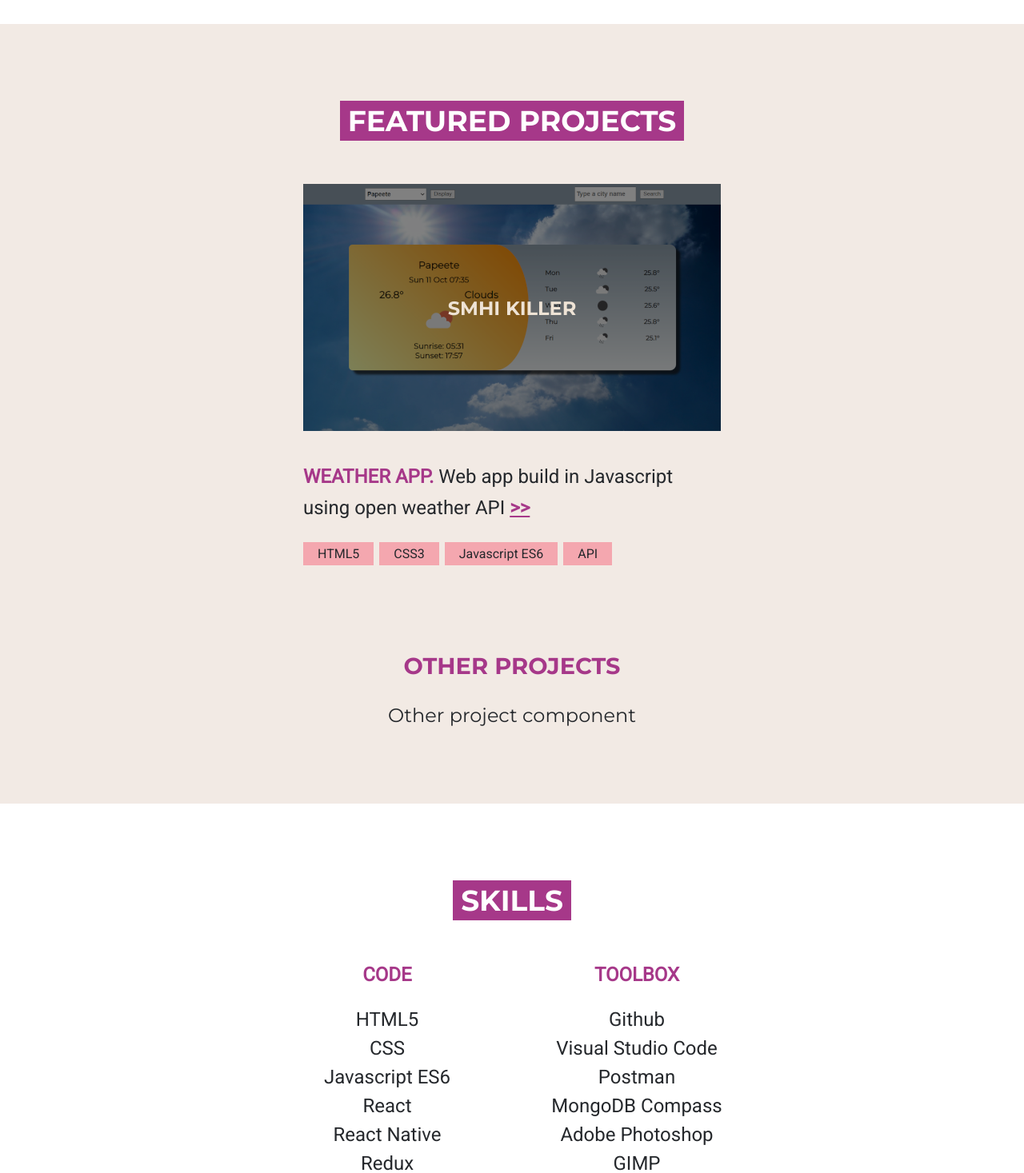
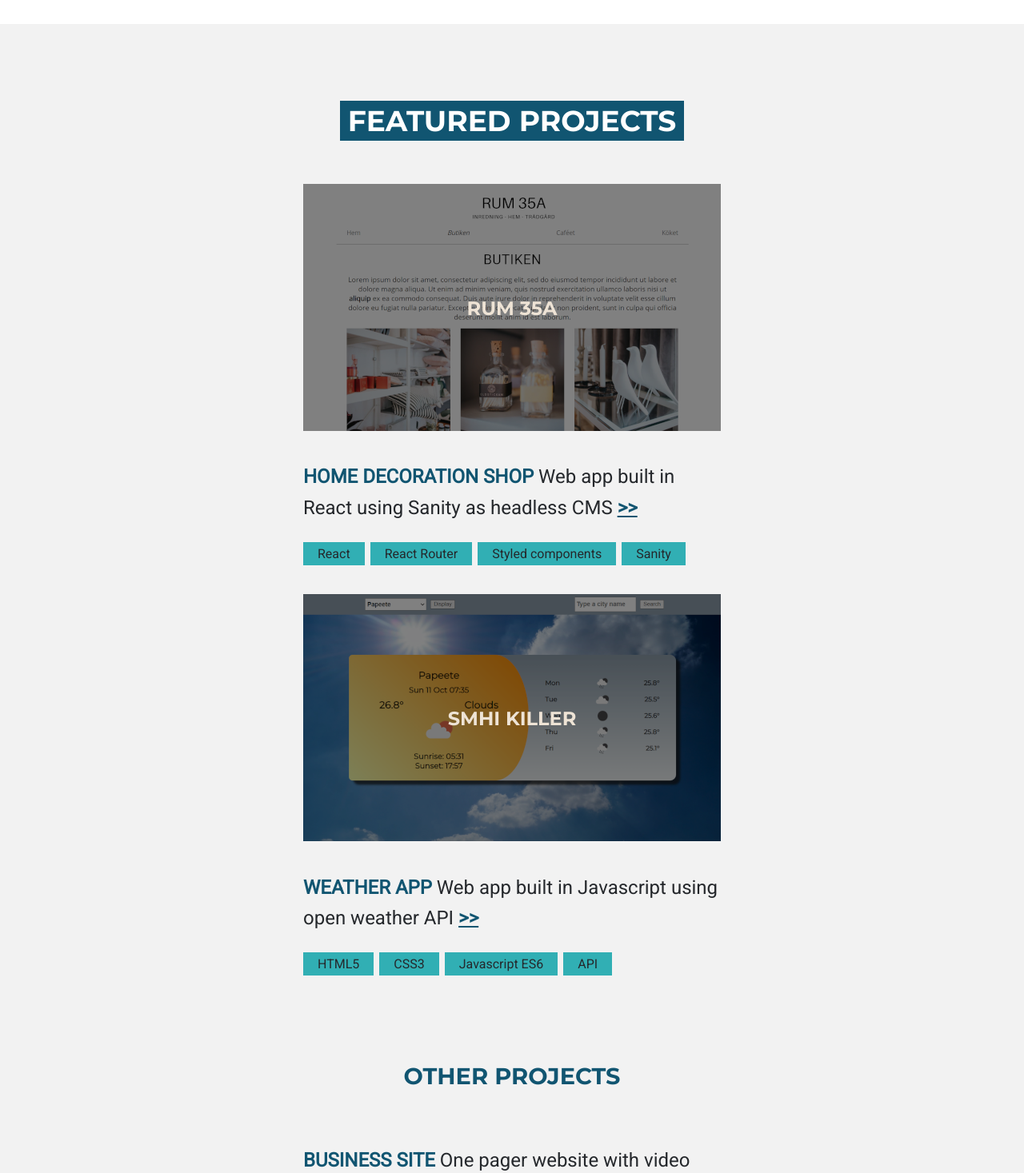
Before and after one commit to MindstormingAB/my-react-portfolio, a React (Create React App) app: page / in a window 1280 px wide. Shown: the part 1330-2797 px from the top of the page at 80% size. Built offline with nearby package versions, Linux system fonts and the light colour scheme.

Commit message:
Potfolio components

```diff
--- a/src/App.js
+++ b/src/App.js
@@ -1,5 +1,7 @@
 import React from "react";
 import { ThemeProvider } from "styled-components";
+
+import data from "./assets/data.json";
 
 import GlobalStyles from "./lib/global";
 import theme from "./lib/theme";
@@ -13,6 +15,8 @@ import Footer from "./components/Footer";
 
 import { StyledContainer } from "./lib/styling";
 
+const projectsData = data.projects;
+
 const App = () => {
   return (
     <ThemeProvider theme={theme}>
@@ -21,7 +25,7 @@ const App = () => {
       <StyledContainer>
         <About />
         <Tech />
-        <Projects />
+        <Projects projectsData={projectsData}/>
         <Skills />
         <More />
       </StyledContainer>
--- /dev/null
+++ b/src/assets/data.json
@@ -0,0 +1,54 @@
+{
+  "projects": [
+    {
+      "title": "Rum 35A",
+      "short_description": "Home decoration shop",
+      "long_description": "Web app built in React using Sanity as headless CMS",
+      "image_urls": {
+        "small": "rum35a-303.png",
+        "large": "rum35a-522.png"
+      },
+      "href": "https://rum-35a.netlify.app/",
+      "tags": [
+        "React",
+        "React Router",
+        "Styled components",
+        "Sanity"
+      ],
+      "featured": true
+    },
+    {
+      "title": "SMHI Killer",
+      "short_description": "Weather App",
+      "long_description": "Web app built in Javascript using open weather API",
+      "image_urls": {
+        "small": "weather-app-303.png",
+        "large": "weather-app-522.png"
+      },
+      "href": "https://smhi-killer.netlify.app/",
+      "tags": [
+        "HTML5",
+        "CSS3",
+        "Javascript ES6",
+        "API"
+      ],
+      "featured": true
+    },
+    {
+      "title": "Happy Buddy Dog Day Care",
+      "short_description": "Business Site",
+      "long_description": "One pager website with video header, signup form and accordion",
+      "image_urls": {
+        "small": "",
+        "large": ""
+      },
+      "href": "https://happy-buddy.netlify.app/",
+      "tags": [
+        "HTML5",
+        "CSS3",
+        "Javascript ES6"
+      ],
+      "featured": false
+    }
+  ]
+}
--- a/src/components/Projects.js
+++ b/src/components/Projects.js
@@ -1,18 +1,23 @@
 import React from "react";
 import { StyledSection, StyledTitle, StyledSubTitle, ProjectsContainer } from "../lib/styling";
-import FeaturedProject from "./projects/FeaturedProject";
-import OtherProject from "./projects/OtherProject";
+import Project from "./projects/Project";
+// import OtherProject from "./projects/ProjectThumbnail";
 
-const Projects = () => {
+const Projects = ({ projectsData }) => {
+  const featuredProjects = projectsData.filter(item => item.featured);
+  const otherProjects = projectsData.filter(item => !item.featured);
+  console.log(featuredProjects);
+  console.log(otherProjects);
+
   return (
     <StyledSection>
       <StyledTitle>Featured projects</StyledTitle>
       <ProjectsContainer>
-        <FeaturedProject />
+        <Project projectsData={featuredProjects}/>
       </ProjectsContainer>
       <StyledSubTitle>Other projects</StyledSubTitle>
       <ProjectsContainer>
-        <OtherProject />
+        <Project projectsData={otherProjects}/>
       </ProjectsContainer>
     </StyledSection>
   );
--- a/src/components/projects/FeaturedProject.js
+++ /dev/null
@@ -1,47 +0,0 @@
-import React from "react";
-
-import { Arrows, Emphasized, ProjectDescription, ProjectLink, ProjectTag, ProjectThumbnail, TagsContainer } from "../../lib/styling";
-
-const FeaturedProject = () => {
-  return (
-    <ProjectLink
-      href="https://smhi-killer.netlify.app/" // to be mapped
-      target="_blank"
-      rel="noopener noreferrer"
-      aria-labelledby="proj-title" // to be mapped
-    >
-      <ProjectThumbnail
-        // imgUrl={process.env.PUBLIC_URL + './images/weather-app-303.png'}
-        // imgUrl={process.env.PUBLIC_URL + './images/weather-app'}
-        // imgUrl="weather-app"
-      >
-        {/* <img
-          src={process.env.PUBLIC_URL + './images/weather-app-303.png'}
-          alt="test"
-        /> */}
-        <img
-          src={process.env.PUBLIC_URL + './images/weather-app-303.png'} // to be mapped
-          srcSet={`${process.env.PUBLIC_URL + './images/weather-app-303.png'} 303w, ${process.env.PUBLIC_URL + './images/weather-app-522.png'} 522w`} // to be mapped
-          alt="test" // to be mapped
-        />
-        <p id="proj-title">SMHI Killer</p>
-      </ProjectThumbnail>
-      <ProjectDescription
-        aria-labelledby="proj-name"
-        aria-describedby="proj-desc"
-      >
-        <Emphasized id="proj-name" uppercase>Weather App.</Emphasized>
-        <span id="proj-desc">&nbsp;Web app build in Javascript using open weather API&nbsp;</span>
-        <Arrows>&gt;&gt;</Arrows>
-      </ProjectDescription>
-      <TagsContainer aria-label="Techniques used in the project">
-        <ProjectTag>HTML5</ProjectTag>
-        <ProjectTag>CSS3</ProjectTag>
-        <ProjectTag>Javascript ES6</ProjectTag>
-        <ProjectTag>API</ProjectTag>
-      </TagsContainer>
-    </ProjectLink>
-  );
-};
-
-export default FeaturedProject;
--- a/src/components/projects/OtherProject.js
+++ /dev/null
@@ -1,9 +0,0 @@
-import React from "react";
-
-const OtherProject = () => {
-  return (
-    <div>Other project component</div>
-  );
-};
-
-export default OtherProject;
--- /dev/null
+++ b/src/components/projects/Project.js
@@ -0,0 +1,41 @@
+import React from "react";
+
+import ProjectThumbnail from "./ProjectThumbnail";
+import ProjectDescription from "./ProjectDescription";
+import ProjectTags from "./ProjectTags";
+
+import { ProjectLink } from "../../lib/styling";
+
+const Project = ({ projectsData }) => {
+  return (
+    <>
+      {projectsData.map(project => {
+        return (
+          <ProjectLink
+            key={project.href}
+            href={project.href}
+            aria-labelledby={project.title}
+            target="_blank"
+            rel="noopener noreferrer"
+            // href="https://smhi-killer.netlify.app/" // to be mapped
+            // aria-labelledby="proj-title" // to be mapped
+          >
+            {project.featured &&
+              <ProjectThumbnail
+                title={project.title}
+                images={project.image_urls}
+              />
+            }
+            <ProjectDescription
+              shortDescription={project.short_description}
+              longDescription={project.long_description}
+            />
+            <ProjectTags tags={project.tags}/>
+          </ProjectLink>
+        )
+      })}
+    </>
+  );
+};
+
+export default Project;
--- /dev/null
+++ b/src/components/projects/ProjectDescription.js
@@ -0,0 +1,18 @@
+import React from "react";
+
+import { Arrows, Emphasized, StyledDescription } from "../../lib/styling";
+
+const ProjectDescription = ({ shortDescription, longDescription }) => {
+  return (
+    <StyledDescription
+      aria-labelledby={shortDescription}
+      aria-describedby={longDescription}
+    >
+      <Emphasized id={shortDescription} uppercase>{shortDescription}</Emphasized>
+      <span id={longDescription}>&nbsp;{longDescription}&nbsp;</span>
+      <Arrows>&gt;&gt;</Arrows>
+    </StyledDescription>
+);
+};
+
+export default ProjectDescription;
--- /dev/null
+++ b/src/components/projects/ProjectTags.js
@@ -0,0 +1,17 @@
+import React from "react";
+
+import { ProjectTag, TagsContainer } from "../../lib/styling";
+
+const ProjectTags = ({ tags }) => {
+  return (
+    <TagsContainer aria-label="Techniques used in the project">
+      {tags.map((tag) => {
+        return (
+          <ProjectTag key={tag}>{tag}</ProjectTag>
+        )
+      })}
+    </TagsContainer>
+  );
+};
+
+export default ProjectTags;
--- /dev/null
+++ b/src/components/projects/ProjectThumbnail.js
@@ -0,0 +1,31 @@
+import React from "react";
+
+import { StyledThumbnail } from "../../lib/styling";
+
+const ProjectThumbnail = ({ title, images }) => {
+  return (
+      <StyledThumbnail
+        // imgUrl={process.env.PUBLIC_URL + './images/weather-app-303.png'}
+        // imgUrl={process.env.PUBLIC_URL + './images/weather-app'}
+        // imgUrl="weather-app"
+      >
+        {/* <img
+          src={process.env.PUBLIC_URL + './images/weather-app-303.png'}
+          alt="test"
+        /> */}
+        {/* <img
+          src={process.env.PUBLIC_URL + './images/weather-app-303.png'} // to be mapped
+          srcSet={`${process.env.PUBLIC_URL + './images/weather-app-303.png'} 303w, ${process.env.PUBLIC_URL + './images/weather-app-522.png'} 522w`} // to be mapped
+          alt={title} // to be mapped
+        /> */}
+        <img
+          src={process.env.PUBLIC_URL + './images/' + images.small}
+          srcSet={`${process.env.PUBLIC_URL + './images/' + images.small} 303w, ${process.env.PUBLIC_URL + './images/' + images.large} 522w`}
+          alt={title}
+        />
+        <p id={title}>{title}</p>
+      </StyledThumbnail>
+  );
+};
+
+export default ProjectThumbnail;
--- a/src/lib/theme.js
+++ b/src/lib/theme.js
@@ -1,12 +1,16 @@
 const theme = {
-  colorPrimary: "#f2eae4",
-  colorAccent: "#a63889",
-  colorLight: "#f4a7af",
+  // colorPrimary: "#f2eae4",
+  colorPrimary: "#f2f2f2",
+  // colorAccent: "#a63889",
+  colorAccent: "#115571",
+  // colorLight: "#f4a7af",
+  colorLight: "#31afb4",
   colorTextPrimary: "#25282c",
   colorTextAccent: "#ffffff",
   colorTextLight: "#eee3d5",
   colorDarken: "rgba(0,0,0,0.3)",
-  colorFooter: "#455473",
+  // colorFooter: "#455473",
+  colorFooter: "#115571",
   tabletSize: "900px",
   desktopSize: "1920px",
   fontPrimary: "Montserrat, Verdana, Geneva, Tahoma, sans-serif",
```
Also changed, not shown: public/images/rum35a-303.png (added), public/images/rum35a-522.png (added), src/lib/styling.js.
